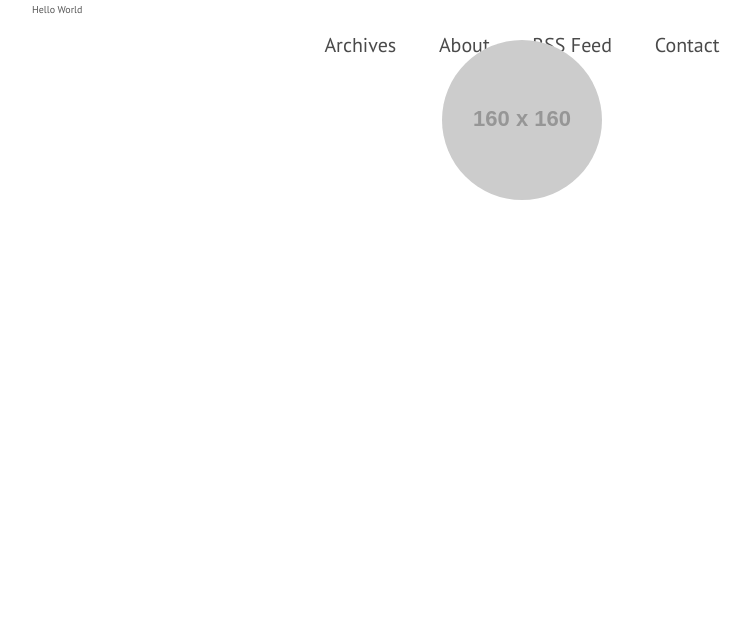
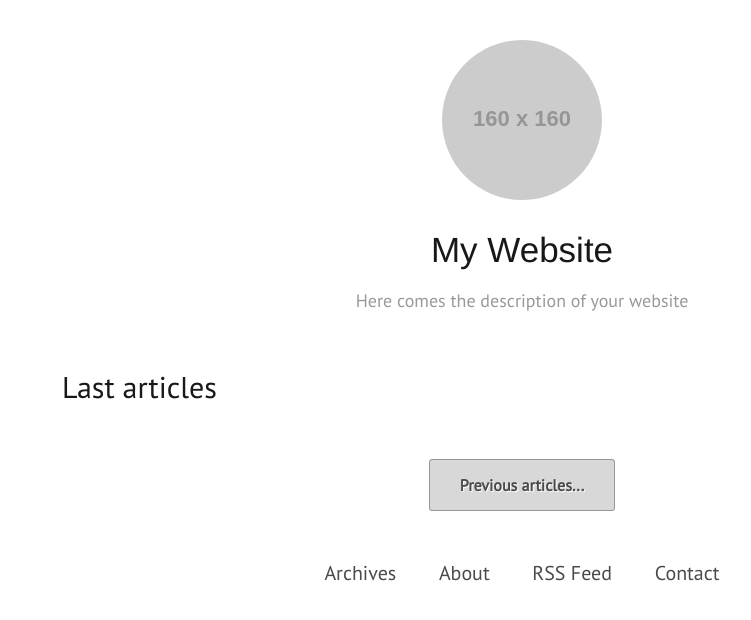
Before and after one commit to EtienneM/EtienneM.github.io, a Jekyll site: the page built from index.html, in a window 1280 px wide. Shown: the top 620 px of the page, without its empty margins (118-869 px from the left). Built offline with Jekyll 4.4.1, drawn with Linux system fonts in a browser that asks for light colours.

Commit message:
Add home page

```diff
--- a/index.html
+++ b/index.html
@@ -2,4 +2,26 @@
 title: Page d'accueil
 layout: home
 ---
-Hello World
+
+<header>
+  <h1>{{ site.title }}</h1>
+  <p>{{ site.description }}</p>
+</header>
+
+<div id="list-articles">
+  <section>
+    <h2>Last articles</h2>
+    <ul>
+      {% for post in site.posts | limit:site.homeArticle %}
+      <li class="article">
+      <a href="{{ post.url | prepend : site.baseurl }}">{{post.title }}
+        <time datetime="{{ post.date | date:"%Y-%m-%d" }}">{{ post.date | date:"%d %B %Y" }}</time>
+      </a>
+      </li>
+      {% endfor %}
+    </ul>
+  </section>
+</div>
+<footer class="article-footer home-footer">
+  <a href="{{ site.baseurl}}/archives">Previous articles...</a>
+</footer>
```
